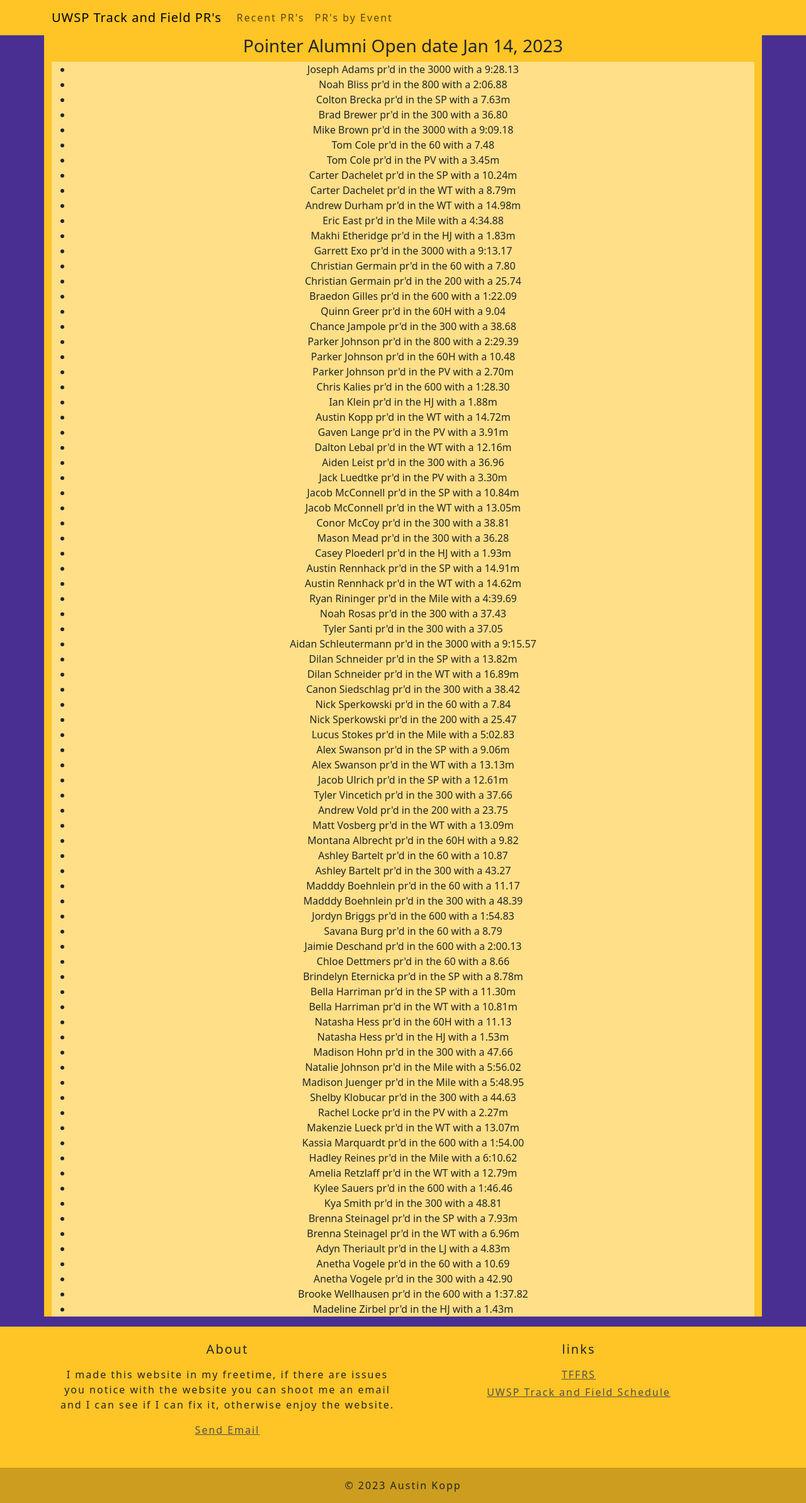
After one commit to koppperqu/BetterTfrrsWebsite, a Django app: page / in a window 1280 px wide. The commit adds this page. Shown: the whole page at 63% size. Run offline with Django 4.2, Linux system fonts and the light colour scheme.

Commit message:
Included template fo recent pr and began working on look and feel of website, need to finish implementing the sorting by prs tho

```diff
--- a/bettertffrs/bettertffrs/settings.py
+++ b/bettertffrs/bettertffrs/settings.py
@@ -31,6 +31,7 @@ ALLOWED_HOSTS = []
 # Application definition
 
 INSTALLED_APPS = [
+    'bettertffrs',
     'prs.apps.PrsConfig',
     'django.contrib.admin',
     'django.contrib.auth',
--- /dev/null
+++ b/bettertffrs/bettertffrs/static/css/style.css
@@ -0,0 +1,25 @@
+body{
+	background-color: #492F92;"
+}
+nav{
+	background-color: #FFC425;
+	letter-spacing: 1px;
+}
+#navbar{
+	letter-spacing: 2px;
+}
+#recentprs{
+	text-align:center;
+	background-color: #FFC425;
+}
+#recentprs ul{
+	width:auto;
+	background-color: #ffdf87;
+}
+footer{
+	background-color: #FFC425;
+	letter-spacing: 2px;
+}
+footer a{
+	color: #4f4f4f;
+}
--- /dev/null
+++ b/bettertffrs/bettertffrs/templates/base.html
@@ -0,0 +1,75 @@
+<!-- This loads of all of files that you call below from your 'static' folder -->
+{% load static %}
+<!--The static folder consists of your bootstrap files (.css, .js, fonts, etc)-->
+<!--When you load the static folders is calls all those folders in the static files without having to code each one in individually-->
+
+<html>
+  <head>
+    {% block head-meta %}
+  	<meta charset="utf-8">
+    {% endblock %}
+	<title>UWSP PR's</title>
+    {% block head-css %}
+    <link href="https://cdn.jsdelivr.net/npm/bootstrap@5.3.0-alpha1/dist/css/bootstrap.min.css" rel="stylesheet">
+    <link href="{% static 'css/style.css' %}" rel="stylesheet">
+    {% endblock %}
+  </head>
+
+<!-- This is the start of the navigation bar at the top of the page-->
+<header>
+	<nav class="navbar navbar-expand-sm sticky-top navbar-light">
+		<div class="container">
+			<a class="navbar-brand" href="">UWSP Track and Field PR's</a>
+			<button class="navbar-toggler navbar-toggler-right" type="button" data-toggle="collapse" data-target="#navbar1">
+				<span class="navbar-toggler-icon"></span>
+			</button>
+			<div class="collapse navbar-collapse" id="navbar">
+				<ul class="navbar-nav">
+					<li class="nav-item active">
+						<a class="nav-link" href="">Recent PR's</a>
+					</li>
+					<li class="nav-item">
+						<a class="nav-link" href="#">PR's by Event</a>
+					</li>
+				</ul>
+			</div>
+		</div>
+	</nav>
+</header>
+
+<!-- This is where you'll put your page content. Leave it blank for now. -->
+<div class="container" id = "recentprs">
+{% block content %}Nothing Here{% endblock %}
+</div>
+
+
+<!-- This is where the footer begins -->
+<footer>
+<div class="container p-4">
+  <div class="row text-center">
+	<div class="col-md-6 mb-4">
+	  <h5 class="mb-3">About</h5>
+	  <p>
+		I made this website in my freetime, if there are issues you notice with the website you can shoot me an email and I can see if I can fix it, otherwise enjoy the website.
+	  </p>
+	  <a href = "mailto:akopp977@uwsp.edu?subject = UWSP Track PRs Website">Send Email</a>
+	</div>
+	<div class="col-md-6 mb-4">
+	  <h5 class="mb-3" >links</h5>
+	  <ul class="list-unstyled mb-0">
+		<li class="mb-1">
+			<a href="https://www.tfrrs.org/teams/tf/WI_college_m_Wis_Stevens_Point.html">TFFRS</a>
+		</li>
+		<li class="mb-1">
+			<a href="https://athletics.uwsp.edu/sports/track-and-field/schedule">UWSP Track and Field Schedule</a>
+		</li>
+	  </ul>
+	</div>
+  </div>
+</div>
+<div class="text-center p-3" style="background-color: rgba(0, 0, 0, 0.2);">
+  © 2023 Austin Kopp
+</div>
+<!-- Copyright -->
+</footer>
+</html>
--- a/bettertffrs/bettertffrs/urls.py
+++ b/bettertffrs/bettertffrs/urls.py
@@ -15,8 +15,10 @@ Including another URLconf
 """
 from django.contrib import admin
 from django.urls import include, path
+from prs import views
 
 urlpatterns = [
+    path('', views.index, name='index'),
     path('prs/', include('prs.urls')),
     path('admin/', admin.site.urls),
 ]
--- a/bettertffrs/prs/templates/prs/index.html
+++ b/bettertffrs/prs/templates/prs/index.html
@@ -1 +1,4 @@
-<h1>All PR's</h1>
+{% extends "base.html" %}
+{% block content %}
+{% include "prs/recentPRs.html"%}
+{% endblock %}
--- /dev/null
+++ b/bettertffrs/prs/templates/prs/recentPRs.html
@@ -0,0 +1,256 @@
+<h3>
+ Pointer  Alumni Open date Jan 14, 2023
+</h3>
+<div>
+ <ul>
+  <li>
+   Joseph Adams pr'd in the 3000 with a 9:28.13
+  </li>
+  <li>
+   Noah Bliss pr'd in the 800 with a 2:06.88
+  </li>
+  <li>
+   Colton Brecka pr'd in the SP with a 7.63m
+  </li>
+  <li>
+   Brad Brewer pr'd in the 300 with a 36.80
+  </li>
+  <li>
+   Mike Brown pr'd in the 3000 with a 9:09.18
+  </li>
+  <li>
+   Tom Cole pr'd in the 60 with a 7.48
+  </li>
+  <li>
+   Tom Cole pr'd in the PV with a 3.45m
+  </li>
+  <li>
+   Carter Dachelet pr'd in the SP with a 10.24m
+  </li>
+  <li>
+   Carter Dachelet pr'd in the WT with a 8.79m
+  </li>
+  <li>
+   Andrew  Durham pr'd in the WT with a 14.98m
+  </li>
+  <li>
+   Eric  East pr'd in the Mile with a 4:34.88
+  </li>
+  <li>
+   Makhi Etheridge pr'd in the HJ with a 1.83m
+  </li>
+  <li>
+   Garrett Exo pr'd in the 3000 with a 9:13.17
+  </li>
+  <li>
+   Christian Germain pr'd in the 60 with a 7.80
+  </li>
+  <li>
+   Christian Germain pr'd in the 200 with a 25.74
+  </li>
+  <li>
+   Braedon Gilles pr'd in the 600 with a 1:22.09
+  </li>
+  <li>
+   Quinn Greer pr'd in the 60H with a 9.04
+  </li>
+  <li>
+   Chance Jampole pr'd in the 300 with a 38.68
+  </li>
+  <li>
+   Parker Johnson pr'd in the 800 with a 2:29.39
+  </li>
+  <li>
+   Parker Johnson pr'd in the 60H with a 10.48
+  </li>
+  <li>
+   Parker Johnson pr'd in the PV with a 2.70m
+  </li>
+  <li>
+   Chris Kalies pr'd in the 600 with a 1:28.30
+  </li>
+  <li>
+   Ian Klein pr'd in the HJ with a 1.88m
+  </li>
+  <li>
+   Austin Kopp pr'd in the WT with a 14.72m
+  </li>
+  <li>
+   Gaven Lange pr'd in the PV with a 3.91m
+  </li>
+  <li>
+   Dalton Lebal pr'd in the WT with a 12.16m
+  </li>
+  <li>
+   Aiden Leist pr'd in the 300 with a 36.96
+  </li>
+  <li>
+   Jack Luedtke pr'd in the PV with a 3.30m
+  </li>
+  <li>
+   Jacob  McConnell pr'd in the SP with a 10.84m
+  </li>
+  <li>
+   Jacob  McConnell pr'd in the WT with a 13.05m
+  </li>
+  <li>
+   Conor McCoy pr'd in the 300 with a 38.81
+  </li>
+  <li>
+   Mason Mead pr'd in the 300 with a 36.28
+  </li>
+  <li>
+   Casey Ploederl pr'd in the HJ with a 1.93m
+  </li>
+  <li>
+   Austin Rennhack pr'd in the SP with a 14.91m
+  </li>
+  <li>
+   Austin Rennhack pr'd in the WT with a 14.62m
+  </li>
+  <li>
+   Ryan Rininger pr'd in the Mile with a 4:39.69
+  </li>
+  <li>
+   Noah Rosas pr'd in the 300 with a 37.43
+  </li>
+  <li>
+   Tyler Santi pr'd in the 300 with a 37.05
+  </li>
+  <li>
+   Aidan Schleutermann pr'd in the 3000 with a 9:15.57
+  </li>
+  <li>
+   Dilan Schneider pr'd in the SP with a 13.82m
+  </li>
+  <li>
+   Dilan Schneider pr'd in the WT with a 16.89m
+  </li>
+  <li>
+   Canon Siedschlag pr'd in the 300 with a 38.42
+  </li>
+  <li>
+   Nick Sperkowski pr'd in the 60 with a 7.84
+  </li>
+  <li>
+   Nick Sperkowski pr'd in the 200 with a 25.47
+  </li>
+  <li>
+   Lucus Stokes pr'd in the Mile with a 5:02.83
+  </li>
+  <li>
+   Alex Swanson pr'd in the SP with a 9.06m
+  </li>
+  <li>
+   Alex Swanson pr'd in the WT with a 13.13m
+  </li>
+  <li>
+   Jacob Ulrich pr'd in the SP with a 12.61m
+  </li>
+  <li>
+   Tyler Vincetich pr'd in the 300 with a 37.66
+  </li>
+  <li>
+   Andrew Vold pr'd in the 200 with a 23.75
+  </li>
+  <li>
+   Matt Vosberg pr'd in the WT with a 13.09m
+  </li>
+  <li>
+   Montana Albrecht pr'd in the 60H with a 9.82
+  </li>
+  <li>
+   Ashley Bartelt pr'd in the 60 with a 10.87
+  </li>
+  <li>
+   Ashley Bartelt pr'd in the 300 with a 43.27
+  </li>
+  <li>
+   Madddy  Boehnlein pr'd in the 60 with a 11.17
+  </li>
+  <li>
+   Madddy  Boehnlein pr'd in the 300 with a 48.39
+  </li>
+  <li>
+   Jordyn Briggs pr'd in the 600 with a 1:54.83
+  </li>
+  <li>
+   Savana Burg pr'd in the 60 with a 8.79
+  </li>
+  <li>
+   Jaimie Deschand pr'd in the 600 with a 2:00.13
+  </li>
+  <li>
+   Chloe Dettmers pr'd in the 60 with a 8.66
+  </li>
+  <li>
+   Brindelyn Eternicka pr'd in the SP with a 8.78m
+  </li>
+  <li>
+   Bella Harriman pr'd in the SP with a 11.30m
+  </li>
+  <li>
+   Bella Harriman pr'd in the WT with a 10.81m
+  </li>
+  <li>
+   Natasha Hess pr'd in the 60H with a 11.13
+  </li>
+  <li>
+   Natasha Hess pr'd in the HJ with a 1.53m
+  </li>
+  <li>
+   Madison Hohn pr'd in the 300 with a 47.66
+  </li>
+  <li>
+   Natalie Johnson pr'd in the Mile with a 5:56.02
+  </li>
+  <li>
+   Madison Juenger pr'd in the Mile with a 5:48.95
+  </li>
+  <li>
+   Shelby Klobucar pr'd in the 300 with a 44.63
+  </li>
+  <li>
+   Rachel Locke pr'd in the PV with a 2.27m
+  </li>
+  <li>
+   Makenzie Lueck pr'd in the WT with a 13.07m
+  </li>
+  <li>
+   Kassia Marquardt pr'd in the 600 with a 1:54.00
+  </li>
+  <li>
+   Hadley Reines pr'd in the Mile with a 6:10.62
+  </li>
+  <li>
+   Amelia Retzlaff pr'd in the WT with a 12.79m
+  </li>
+  <li>
+   Kylee Sauers pr'd in the 600 with a 1:46.46
+  </li>
+  <li>
+   Kya Smith pr'd in the 300 with a 48.81
+  </li>
+  <li>
+   Brenna Steinagel pr'd in the SP with a 7.93m
+  </li>
+  <li>
+   Brenna Steinagel pr'd in the WT with a 6.96m
+  </li>
+  <li>
+   Adyn Theriault pr'd in the LJ with a 4.83m
+  </li>
+  <li>
+   Anetha Vogele pr'd in the 60 with a 10.69
+  </li>
+  <li>
+   Anetha Vogele pr'd in the 300 with a 42.90
+  </li>
+  <li>
+   Brooke Wellhausen pr'd in the 600 with a 1:37.82
+  </li>
+  <li>
+   Madeline Zirbel pr'd in the HJ with a 1.43m
+  </li>
+ </ul>
+</div>
--- a/bettertffrs/prs/urls.py
+++ b/bettertffrs/prs/urls.py
@@ -3,7 +3,6 @@ from django.urls import path
 from . import views
 
 urlpatterns = [
-    path('', views.index, name='index'),
     path('recent', views.recentprs, name='recentprs'),
     path('athlete/<int:athlete_id>', views.athlete, name='athlete'),
     path('event/<int:event_id>', views.event, name='event'),
```
